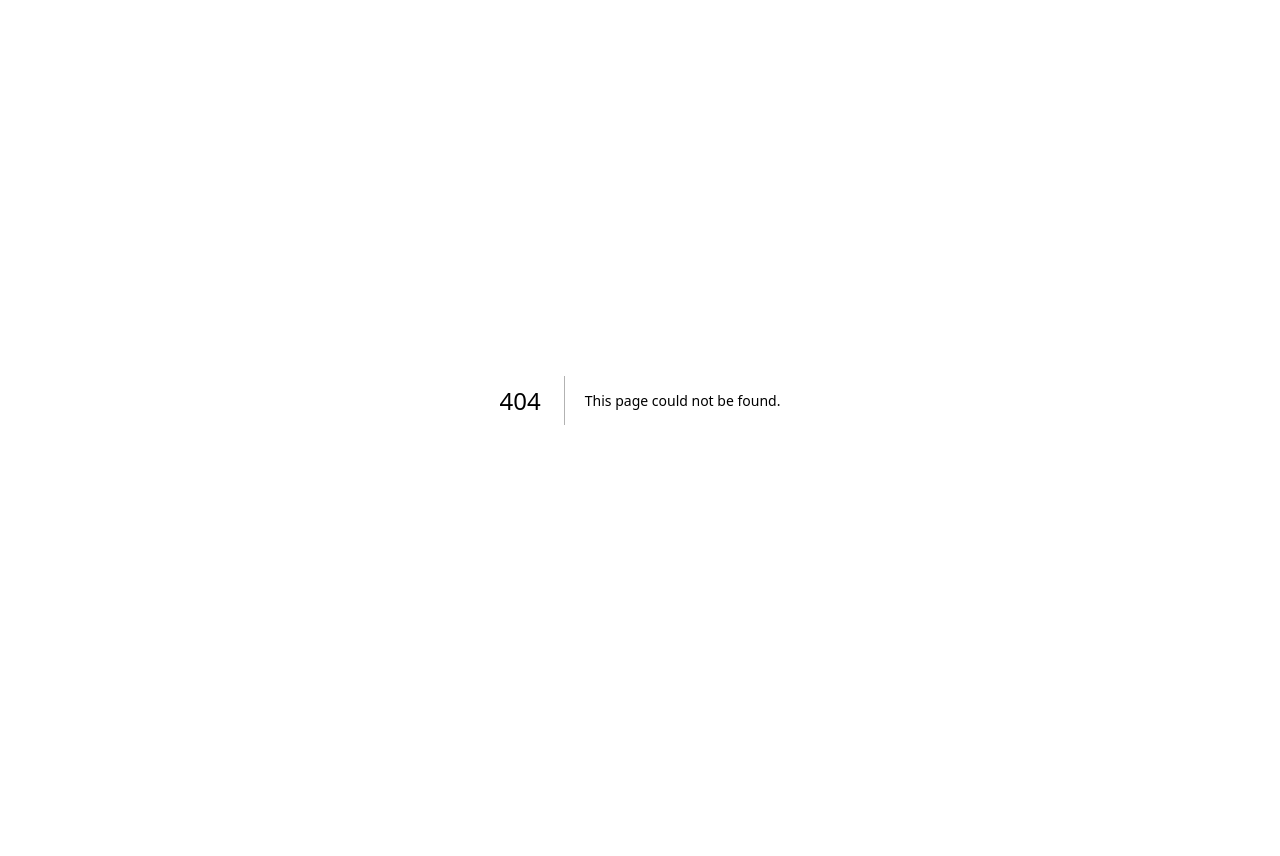
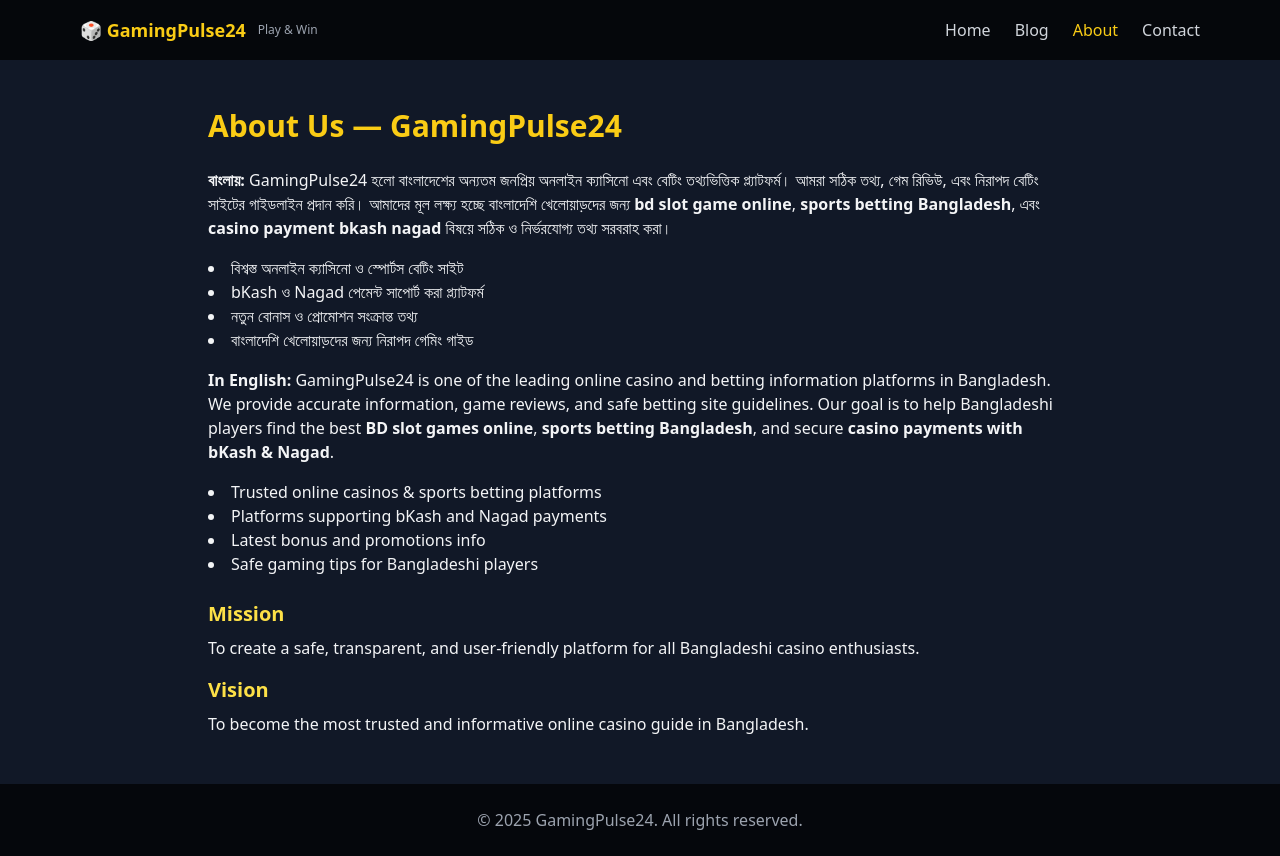
Before and after one commit to AnikIslam51/Gaming-Pulse-24, a Next.js app: page /about in a window 1280 px wide. Before the commit this address had no page. Before the commit the page ends 800 px from the top, so only its background shows below. Built offline with nearby package versions, Linux system fonts and the light colour scheme.

Commit message:
Adding About Page and it's Content

```diff
--- /dev/null
+++ b/pages/about.js
@@ -0,0 +1,108 @@
+// pages/about.js
+import Head from "next/head";
+import Link from "next/link";
+import { useState } from "react";
+
+export default function AboutPage() {
+  const [menuOpen, setMenuOpen] = useState(false);
+
+  return (
+    <>
+      <Head>
+        <title>About Us — GamingPulse24</title>
+        <meta
+          name="description"
+          content="GamingPulse24 is a trusted online casino and betting guide in Bangladesh. Learn about our mission, vision, and secure gaming tips for Bangladeshi players."
+        />
+      </Head>
+
+      <div className="min-h-screen bg-gray-900 text-gray-100 antialiased">
+        {/* Header */}
+        <header className="bg-black/70 sticky top-0 z-30">
+          <div className="max-w-6xl mx-auto px-4 py-4 flex items-center justify-between">
+            <div className="flex items-center gap-3">
+              <div className="text-yellow-400 font-bold text-lg">🎲 GamingPulse24</div>
+              <span className="text-xs text-gray-400">Play & Win</span>
+            </div>
+
+            {/* Desktop Menu */}
+            <nav className="hidden md:flex gap-6 text-gray-300">
+              <Link className="hover:text-yellow-400" href="/">Home</Link>
+              <Link className="hover:text-yellow-400" href="/blog">Blog</Link>
+              <Link className="hover:text-yellow-400 text-yellow-400" href="/about">About</Link>
+              <Link className="hover:text-yellow-400" href="#">Contact</Link>
+            </nav>
+
+            {/* Mobile Hamburger */}
+            <button
+              onClick={() => setMenuOpen(!menuOpen)}
+              className="md:hidden text-gray-300 focus:outline-none"
+            >
+              ☰
+            </button>
+          </div>
+
+          {/* Mobile Menu */}
+          {menuOpen && (
+            <div className="md:hidden bg-black/90 px-4 py-3 space-y-3">
+              <Link className="block hover:text-yellow-400" href="/">Home</Link>
+              <Link className="block hover:text-yellow-400" href="/blog">Blog</Link>
+              <Link className="block hover:text-yellow-400 text-yellow-400" href="/about">About</Link>
+              <Link className="block hover:text-yellow-400" href="#">Contact</Link>
+            </div>
+          )}
+        </header>
+
+        {/* Main Content */}
+        <main className="max-w-4xl mx-auto px-4 py-12">
+          <h1 className="text-3xl font-bold text-yellow-400 mb-6">About Us — GamingPulse24</h1>
+
+          <p className="mb-4">
+            <strong>বাংলায়:</strong> GamingPulse24 হলো বাংলাদেশের অন্যতম জনপ্রিয় অনলাইন ক্যাসিনো এবং বেটিং তথ্যভিত্তিক প্ল্যাটফর্ম।
+            আমরা সঠিক তথ্য, গেম রিভিউ, এবং নিরাপদ বেটিং সাইটের গাইডলাইন প্রদান করি। আমাদের মূল লক্ষ্য হচ্ছে বাংলাদেশি খেলোয়াড়দের জন্য
+            <strong> bd slot game online</strong>, <strong> sports betting Bangladesh</strong>, এবং
+            <strong> casino payment bkash nagad</strong> বিষয়ে সঠিক ও নির্ভরযোগ্য তথ্য সরবরাহ করা।
+          </p>
+
+          <ul className="list-disc list-inside mb-4">
+            <li>বিশ্বস্ত অনলাইন ক্যাসিনো ও স্পোর্টস বেটিং সাইট</li>
+            <li>bKash ও Nagad পেমেন্ট সাপোর্ট করা প্ল্যাটফর্ম</li>
+            <li>নতুন বোনাস ও প্রোমোশন সংক্রান্ত তথ্য</li>
+            <li>বাংলাদেশি খেলোয়াড়দের জন্য নিরাপদ গেমিং গাইড</li>
+          </ul>
+
+          <p className="mb-4">
+            <strong>In English:</strong> GamingPulse24 is one of the leading online casino and betting information platforms in Bangladesh.
+            We provide accurate information, game reviews, and safe betting site guidelines. Our goal is to help Bangladeshi players find the best
+            <strong> BD slot games online</strong>, <strong> sports betting Bangladesh</strong>, and secure
+            <strong> casino payments with bKash & Nagad</strong>.
+          </p>
+
+          <ul className="list-disc list-inside mb-6">
+            <li>Trusted online casinos & sports betting platforms</li>
+            <li>Platforms supporting bKash and Nagad payments</li>
+            <li>Latest bonus and promotions info</li>
+            <li>Safe gaming tips for Bangladeshi players</li>
+          </ul>
+
+          <h2 className="text-xl font-semibold text-yellow-300 mb-2">Mission</h2>
+          <p className="mb-4">
+            To create a safe, transparent, and user-friendly platform for all Bangladeshi casino enthusiasts.
+          </p>
+
+          <h2 className="text-xl font-semibold text-yellow-300 mb-2">Vision</h2>
+          <p>
+            To become the most trusted and informative online casino guide in Bangladesh.
+          </p>
+        </main>
+
+        {/* Footer */}
+        <footer className="bg-black/70 text-gray-400 py-6">
+          <div className="max-w-6xl mx-auto px-4 text-center">
+            &copy; {new Date().getFullYear()} GamingPulse24. All rights reserved.
+          </div>
+        </footer>
+      </div>
+    </>
+  );
+}
--- a/pages/blog/[id].js
+++ b/pages/blog/[id].js
@@ -44,7 +44,7 @@
             <nav className="hidden md:flex gap-6 text-gray-300">
               <Link className="hover:text-yellow-400" href="/">Home</Link>
               <Link className="hover:text-yellow-400" href="/blog">Blog</Link>
-              <Link className="hover:text-yellow-400" href="#">About</Link>
+              <Link className="hover:text-yellow-400" href="/about">About</Link>
               <Link className="hover:text-yellow-400" href="#">Contact</Link>
             </nav>
 
--- a/pages/blog/index.js
+++ b/pages/blog/index.js
@@ -32,7 +32,7 @@
             <nav className="hidden md:flex gap-6 text-gray-300">
               <Link className="hover:text-yellow-400" href="/">Home</Link>
               <Link className="hover:text-yellow-400" href="/blog">Blog</Link>
-              <Link className="hover:text-yellow-400" href="#">About</Link>
+              <Link className="hover:text-yellow-400" href="/about">About</Link>
               <Link className="hover:text-yellow-400" href="#">Contact</Link>
             </nav>
 
--- a/pages/index.js
+++ b/pages/index.js
@@ -79,7 +79,7 @@
             <nav className="hidden md:flex gap-6 text-gray-300">
               <Link className="hover:text-yellow-400" href="/">Home</Link>
               <Link className="hover:text-yellow-400" href="/blog">Blog</Link>
-              <Link className="hover:text-yellow-400" href="#">About</Link>
+              <Link className="hover:text-yellow-400" href="/about">About</Link>
               <Link className="hover:text-yellow-400" href="#">Contact</Link>
             </nav>
 
```
